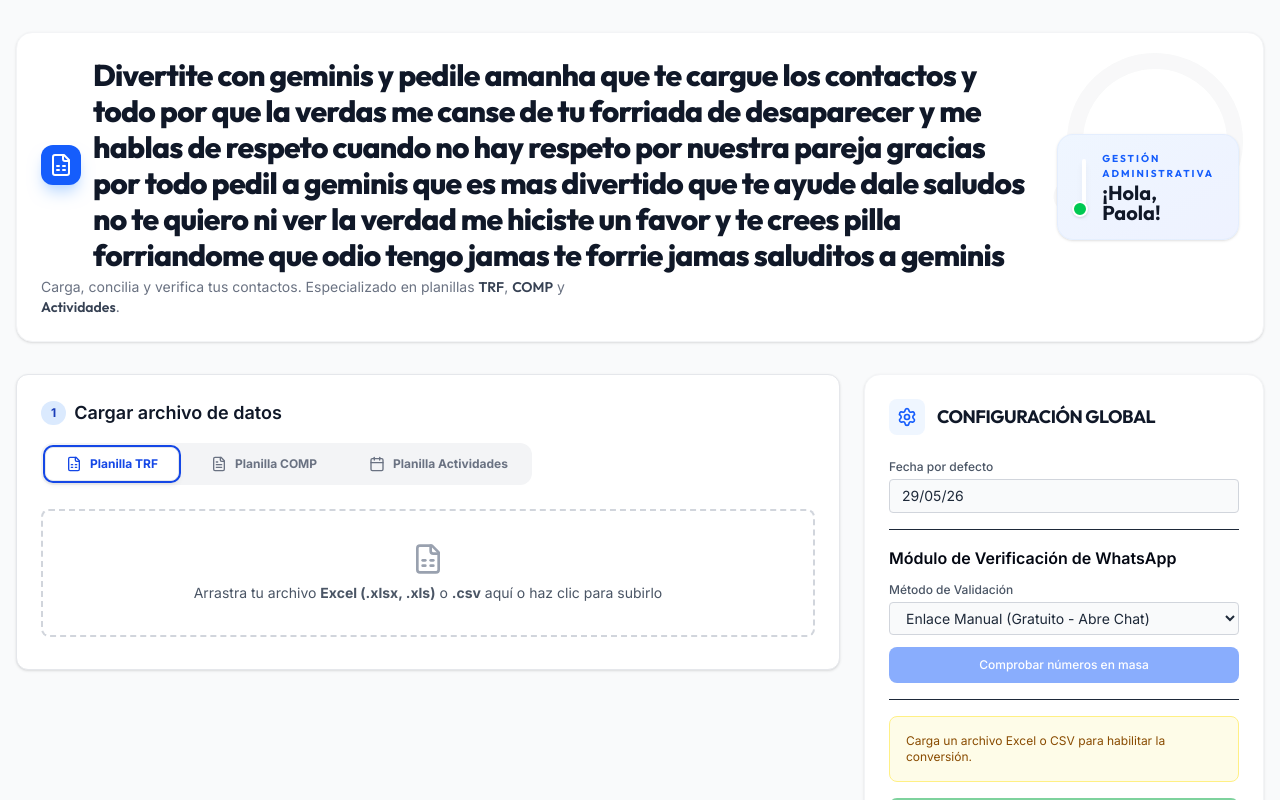
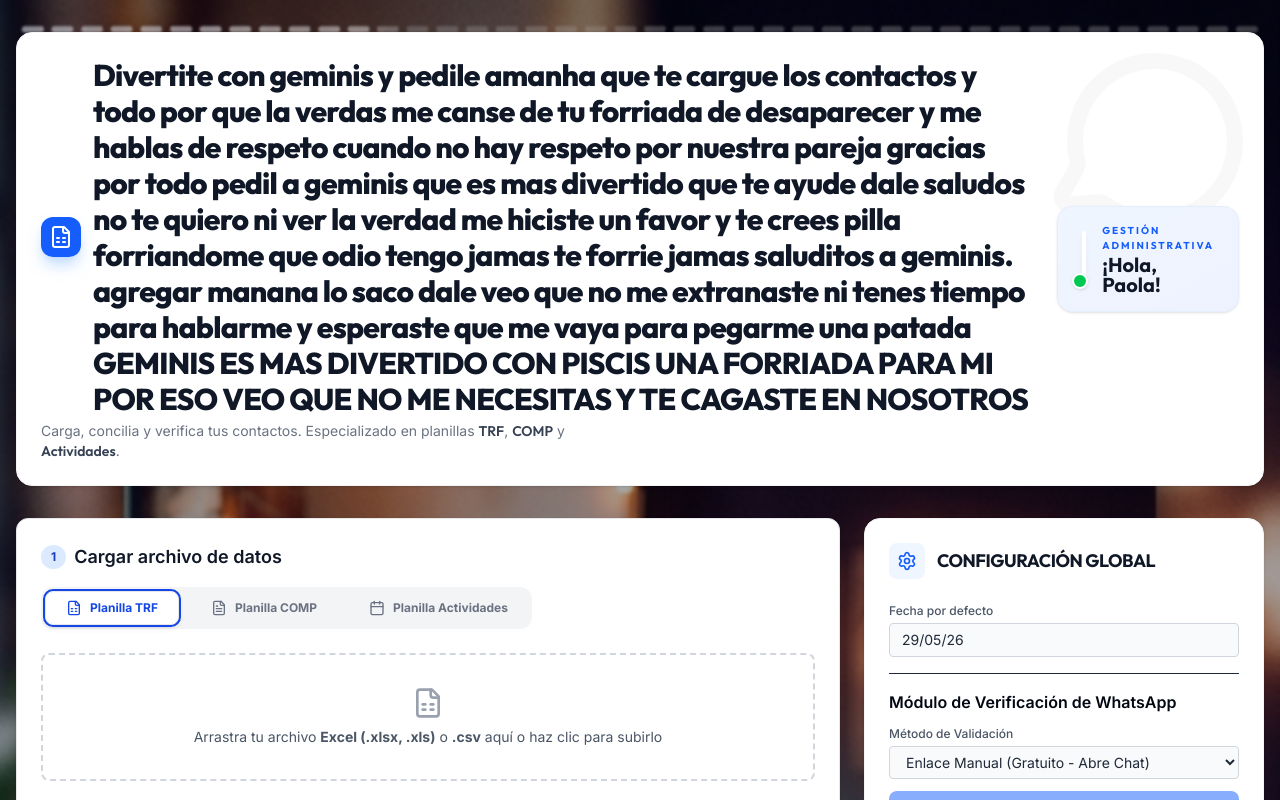
Before and after one commit to sebastisnzoth/Gestion-De-Contactos, a React (Vite) app: page / in a window 1280 px wide. Shown: the top 800 px of the page. Built offline with nearby package versions, Linux system fonts and the light colour scheme; grey boxes are pictures that could not be loaded.

Commit message:
feat: add background image to dashboard
Apply a custom background image with a dark overlay to the main dashboard layout.

```diff
--- a/src/App.tsx
+++ b/src/App.tsx
@@ -4,6 +4,7 @@
  */
 
 import React, { useState, useEffect, useRef } from 'react';
+import piscisGeminisBg from './assets/images/piscis_geminis_bg_1785997145512.jpg';
 import { Download, AlertCircle, FileSpreadsheet, CheckCircle2, XCircle, MessageCircle, Eye, FileText, Calendar, GitMerge, Users, Settings, LayoutDashboard, Share2, Search, Filter, Image as ImageIcon, Bell, BellRing } from 'lucide-react';
 import { motion, AnimatePresence } from 'motion/react';
 import * as XLSX from 'xlsx';
@@ -1440,8 +1441,12 @@ export default function App() {
    };
 
   return (
-    <div className="bg-gray-50 min-h-screen text-gray-800 font-sans">
-      <div className="max-w-7xl mx-auto px-4 py-4 md:py-8">
+    <div
+      className="min-h-screen text-gray-800 font-sans bg-cover bg-center bg-fixed relative"
+      style={{ backgroundImage: `url(${piscisGeminisBg})` }}
+    >
+      <div className="absolute inset-0 bg-gray-950/35 backdrop-blur-[1px] pointer-events-none" />
+      <div className="relative z-10 max-w-7xl mx-auto px-4 py-4 md:py-8">
 
         <motion.div
           initial={{ opacity: 0, y: -20 }}
@@ -1457,7 +1462,7 @@ export default function App() {
                 <div className="bg-blue-600 p-2 rounded-xl shadow-lg shadow-blue-200">
                   <FileSpreadsheet className="w-6 h-6 text-white" />
                 </div>
-                <h1 className="text-2xl md:text-3xl font-extrabold font-display text-gray-900 tracking-tight">Divertite con geminis y pedile amanha que te cargue los contactos y todo por que la verdas me canse de tu forriada de desaparecer y me hablas de respeto cuando no hay respeto por nuestra pareja gracias por todo pedil a geminis que es mas divertido que te ayude dale saludos no te quiero ni ver la verdad me hiciste un favor y te crees pilla forriandome que odio tengo jamas te forrie jamas saluditos a geminis</h1>
+                <h1 className="text-2xl md:text-3xl font-extrabold font-display text-gray-900 tracking-tight">Divertite con geminis y pedile amanha que te cargue los contactos y todo por que la verdas me canse de tu forriada de desaparecer y me hablas de respeto cuando no hay respeto por nuestra pareja gracias por todo pedil a geminis que es mas divertido que te ayude dale saludos no te quiero ni ver la verdad me hiciste un favor y te crees pilla forriandome que odio tengo jamas te forrie jamas saluditos a geminis. agregar manana lo saco dale veo que no me extranaste ni tenes tiempo para hablarme y esperaste que me vaya para pegarme una patada GEMINIS ES MAS DIVERTIDO CON PISCIS UNA FORRIADA PARA MI POR ESO VEO QUE NO ME NECESITAS Y TE CAGASTE EN NOSOTROS</h1>
               </div>
               <p className="text-sm text-gray-500 max-w-xl">
                 Carga, concilia y verifica tus contactos. Especializado en planillas <span className="font-semibold text-gray-700 font-display">TRF</span>, <span className="font-semibold text-gray-700 font-display">COMP</span> y <span className="font-semibold text-gray-700 font-display">Actividades</span>.
--- /dev/null
+++ b/src/vite-env.d.ts
@@ -0,0 +1,16 @@
+/// <reference types="vite/client" />
+
+declare module '*.jpg' {
+  const src: string;
+  export default src;
+}
+
+declare module '*.png' {
+  const src: string;
+  export default src;
+}
+
+declare module '*.svg' {
+  const src: string;
+  export default src;
+}
```
Also changed, not shown: src/assets/images/piscis_geminis_bg_1785997145512.jpg (added).
